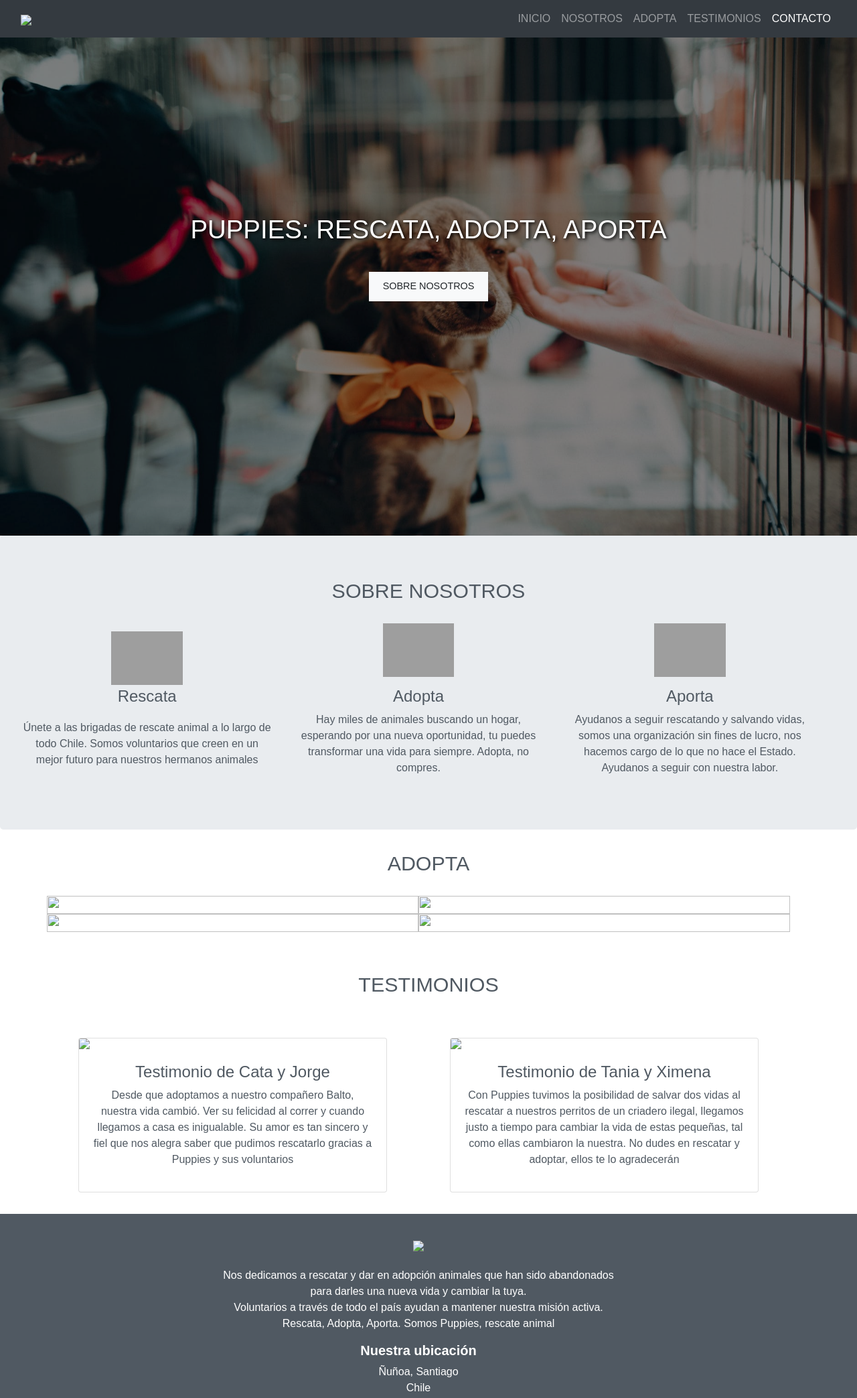
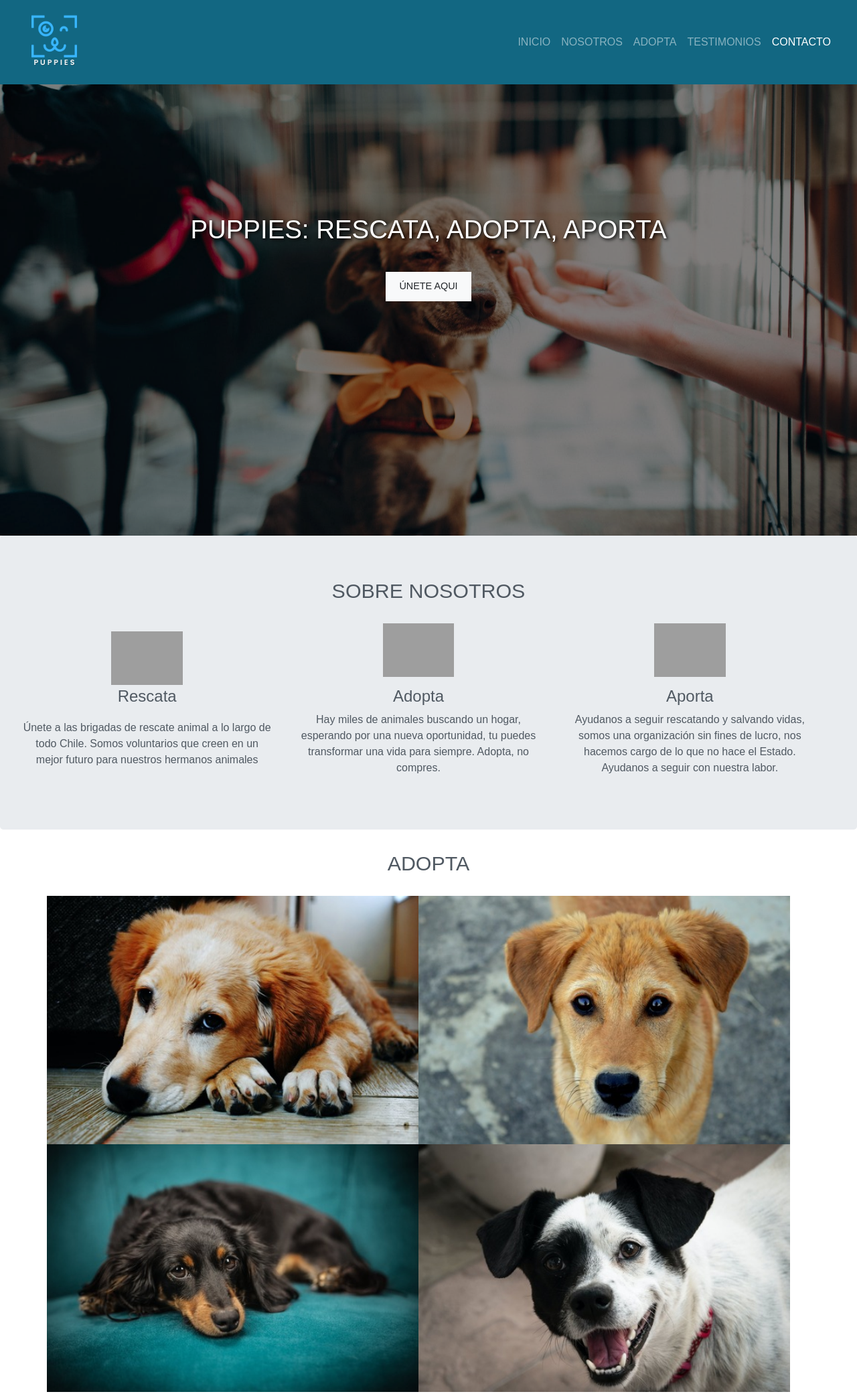
Before and after one commit to alectrlsupr/alectrlsupr-proyecto-puppies-td, a plain HTML site: page index.html in a window 1280 px wide. Shown: the top 2088 px of the page at 67% size. Drawn offline with nearby package versions, Linux system fonts and the light colour scheme; grey boxes are pictures that could not be loaded.

Commit message:
Deploy 2 Netlify Web

```diff
--- a/index.html
+++ b/index.html
@@ -14,9 +14,9 @@
 <div id="home">
 
 <!-- Menú / Menu -->
-<nav class="navbar navbar-dark bg-dark navbar-expand-md fixed-top">
+<nav class="navbar navbar-dark navbar-expand-md fixed-top">
 <div class="container-fluid">
-	<a class="navbar-brand" href="#"><img src="/HTML - CSS/images/logo-puppies.png"></a>
+	<a class="navbar-brand" href="#"><img src="/images/logo-puppies.png"></a>
 	<button class="navbar-toggler" type="button" data-toggle="collapse" data-target="#menu">
 		<span class="navbar-toggler-icon"></span>
 	</button>
@@ -57,7 +57,7 @@
 <!-- Landing Page Caption -->
 <div class="caption center-block text-center">
 	<h3>Puppies: Rescata, Adopta, Aporta</h3>
-	<a class="btn btn-light" href="#about">Sobre nosotros</a>
+	<a class="btn btn-light" href="https://50b0d212hu8.typeform.com/to/cHfPXuVu" target="_blank">ÚNETE AQUI</a>
 </div>
 
 </div> <!-- Fin Home / End Home -->
@@ -72,19 +72,19 @@
 <div class="row">
 
 	<div class="col-md-4 text-center">
-		<img src="https://cdn-icons.flaticon.com/png/512/2696/premium/2696461.png?token=exp=1638492108~hmac=68b6ced58e3d082ed5e7b4849d4cb58a" alt="Salva una vida">
+		<img src="https://img.icons8.com/ios-glyphs/452/dog-heart.png" alt="Salva una vida">
 		<h4>Rescata</h4>
 		<p>Únete a las brigadas de rescate animal a lo largo de todo Chile. Somos voluntarios que creen en un mejor futuro para nuestros hermanos animales</p>
 	</div>
 
 	<div class="col-md-4 text-center">
-		<img src="https://cdn-icons-png.flaticon.com/512/5020/5020295.png" alt="Adopta, no compres">
+		<img src="https://img.icons8.com/ios-filled/452/dog-collar.png" alt="Adopta, no compres">
 		<h4>Adopta</h4>
 		<p>Hay miles de animales buscando un hogar, esperando por una nueva oportunidad, tu puedes transformar una vida para siempre. Adopta, no compres.</p>
 	</div>
 
 	<div class="col-md-4 text-center">
-		<img src="https://cdn-icons.flaticon.com/png/512/2967/premium/2967188.png?token=exp=1638492258~hmac=3116c41b23d4e163001b5bbb8faec944" alt="Aporta a Puppies">
+		<img src="https://img.icons8.com/external-kiranshastry-solid-kiranshastry/452/external-donation-investment-kiranshastry-solid-kiranshastry.png" alt="Aporta a Puppies">
 		<h4>Aporta</h4>
 		<p>Ayudanos a seguir rescatando y salvando vidas, somos una organización sin fines de lucro, nos hacemos cargo de lo que no hace el Estado. Ayudanos a seguir con nuestra labor.</p>
 	</div>
@@ -99,7 +99,7 @@
 	<h3 class="heading">ADOPTA</h3> </h3>
 	<div class="row">
 	  <div class="col">
-		<img class="imagessection" src="/HTML - CSS/images/adopta-1.jpeg">
+		<img class="imagessection" src="/images/adopta-1.jpeg">
 		<a href="#test1">
 		<div class="txt-img">
 			Panchito es un acompañante ideal para adultos mayores y niños, le gusta dormir y tomar el sol. Se lleva bien con otros perros y gatos pero le asustan los fuegos artificiales. Está castrado, con sus vacunas al día y posee un buen caracter.
@@ -108,7 +108,7 @@
 		</a>
 	  </div>
 	  <div class="col">
-		<img class="imagessection" src="/HTML - CSS/images/adopta-2.jpeg">
+		<img class="imagessection" src="/images/adopta-2.jpeg">
 		<a href="#testi2">
 		<div class="txt-img">
 			Mateo es un perro muy activo y jugueton, necesita alguien que esté dispuesto a gastar energía con él, le encanta correr y el agua. Si tienes una casa con patio Mateo sería el más feliz. Tiene sus vacunas al día, se entrega con compromiso de esterilización y chip. Ideal para familias. Comida favorita: croquetas de pollo.
@@ -118,14 +118,14 @@
 	</div>
 	<div class="row">
 		<div class="col">
-		  <img class="imagessection" src="/HTML - CSS/images/adopta-3.jpeg">
+		  <img class="imagessection" src="/images/adopta-3.jpeg">
 		  <a href="#test3">
 		<div class="txt-img">
 			Lalita es una perrita que busca a su nueva compañera de vida, le fascina regalonear y conocer otros perros. Tiene un caracter encantador, se lleva bien con todo tipo de animales y prefiere no ladrar tanto. Tiene sus vacunas al día, necesita de alguien que la ame tanto como ella ama vivir. Comida favorita: el atún.
 		</div></a>
 		</div>
 		<div class="col">
-		  <img class="imagessection" src="/HTML - CSS/images/adopta-4.jpeg">
+		  <img class="imagessection" src="/images/adopta-4.jpeg">
 		  <a href="#test4">
 		<div class="txt-img">
 			Kira tiene un espiritu aventurero y protector, no se lleva tan bien con otros perros pero los respeta. Busca a una familia que tenga un patio grande para explorar y jugar cuando quiera, muy buena cuidadora es ideal para lugares abiertos. Esterilizada, con vacunas al día y un corazon gigante. Comida Favorita: Pavo.
@@ -141,19 +141,19 @@
 	<div class="row">
 		<div class="col">
 			<div class="card text-center">
-				<img class="card-img-top" src="/HTML - CSS/images/landing-1.jpeg">
+				<img class="card-img-top" src="/images/landing-1.jpeg">
 				<div class="card-body">
-					<h4>Testimonio de Cata y Jorge</h4>
-					<p>Desde que adoptamos a nuestro compañero Balto, nuestra vida cambió. Ver su felicidad al correr y cuando llegamos a casa es inigualable. Su amor es tan sincero y fiel que nos alegra saber que pudimos rescatarlo gracias a Puppies y sus voluntarios</p>
+					<h4><b>Testimonio de Cata y Jorge</b></h4>
+					<p><i>Desde que adoptamos a nuestro compañero Balto, nuestra vida cambió. Ver su felicidad al correr y cuando llegamos a casa es inigualable. Su amor es tan sincero y fiel que nos alegra saber que pudimos rescatarlo gracias a Puppies y sus voluntarios</i></p>
 				</div>
 			</div>
 		</div>
 		<div class="col">
 			<div class="card text-center">
-				<img class="card-img-top" src="/HTML - CSS/images/landing-3.jpeg">
+				<img class="card-img-top" src="/images/landing-3.jpeg">
 				<div class="card-body">
-					<h4>Testimonio de Tania y Ximena</h4>
-					<p>Con Puppies tuvimos la posibilidad de salvar dos vidas al rescatar a nuestros perritos de un criadero ilegal, llegamos justo a tiempo para cambiar la vida de estas pequeñas, tal como ellas cambiaron la nuestra. No dudes en rescatar y adoptar, ellos te lo agradecerán</p>
+					<h4><b>Testimonio de Tania y Ximena</b></h4>
+					<p><i>Con Puppies tuvimos la posibilidad de salvar dos vidas al rescatar a nuestros perritos de un criadero ilegal, llegamos justo a tiempo para cambiar la vida de estas pequeñas, tal como ellas cambiaron la nuestra. No dudes en rescatar y adoptar, ellos te lo agradecerán</i></p>
 				</div>
 			</div>
 		</div>
@@ -170,8 +170,8 @@
 <div class="container-fluid footer">
 	<div class="row">
 	<div class="col text-center">
-		<img src="/HTML - CSS/images/logo-puppies.png">
-		<p>Nos dedicamos a rescatar y dar en adopción animales que han sido abandonados<br> para darles una nueva vida y cambiar la tuya.<br>Voluntarios a través de todo el país ayudan a mantener nuestra misión activa.<br> Rescata, Adopta, Aporta. Somos Puppies, rescate animal</p>
+		<img src="/images/logo-puppies.png">
+		<p>Nos dedicamos a rescatar y dar en adopción animales que han sido abandonados<br> para darles una nueva vida y cambiar la tuya.<br>Voluntarios a través de todo el país ayudan a mantener nuestra misión activa.<br> Rescata, Adopta, Aporta. Somos Puppies, rescate animal.</p>
 		<h5><strong>Nuestra ubicación</strong></h5>
 		<p>Ñuñoa, Santiago<br>Chile</p>
 		<h5><strong>Información de contacto</strong></h5>
--- a/style.css
+++ b/style.css
@@ -1,17 +1,16 @@
 body {
   font-family: sans-serif;
   color: #505962;
-  scroll-behavior: smooth;
 }
 .navbar {
   text-transform: uppercase;
-  background-color: #505962;
+  background-color: #126782;
 }
 .navbar-brand img {
   height: 100px;
 }
 .home-inner {
-  background-image: url('images/landing-2.jpeg');
+  background-image: url('/images/landing-2.jpeg');
   filter: brightness(0.5);
 }
 .caption {
@@ -58,7 +57,7 @@ img.imagessection {
   margin: 2rem;
 }
 div#contact {
-  background: #505962;
+  background: #126782;
   padding: 1rem 2rem 3rem;
 }
 .footer .row {
```
Also changed, not shown: vacio.html (deleted), 1 other file.
